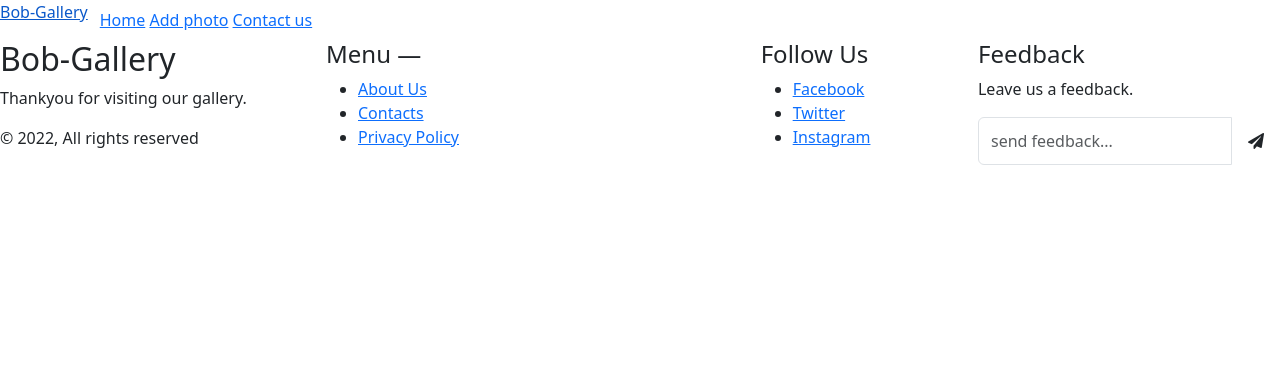
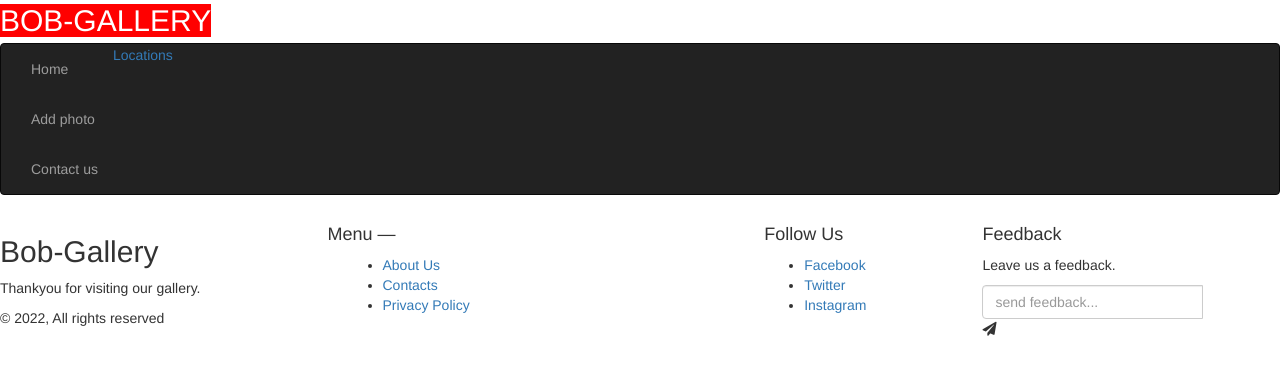
Before and after one commit to CodeRichBob/Bob-Gallery, a Django app: template photos/templates/photos/base.html in a window 1280 px wide. Shown: the top 375 px of the page. Run offline with Django 3.2, Linux system fonts and the light colour scheme; the template is opened without the code that fills it, so the values that code supplies are empty; some libraries are stand-ins or nearby versions.

Commit message:
add styling

```diff
--- a/photos/templates/photos/base.html
+++ b/photos/templates/photos/base.html
@@ -1,4 +1,4 @@
-{% load bootstrap5 %}
+{% load bootstrap3 %}
 {% load static%}
 
 <!DOCTYPE html>
--- /dev/null
+++ b/static/css/style.css
@@ -0,0 +1,51 @@
+.bobg{
+    font-size: 3rem;
+    color: #fff;
+    text-transform: uppercase;
+    text-decoration:none ;
+    transition: .5s color ease-in-out;
+    background-color: red;
+
+  }
+  .bobg:hover{
+    transform: translateZ(0);
+    transition-duration: .5s;
+    transition-property:transform;
+    color: rgba(255,255,255,0.60);
+
+  }
+
+  .hoverable{
+    display:inline-block;
+    backface-visibility: hidden;
+    vertical-align: middle;
+    position:relative;
+    box-shadow: 0 0 1px rgba(0,0,0,0);
+    transform: translateZ(0);
+    transition-duration: .3s;
+    transition-property:transform;
+  }
+
+  .hoverable:before{
+    position:absolute;
+    pointer-events: none;
+    z-index:-1;
+    content: '';
+    top: 100%;
+    left: 5%;
+    height:10px;
+    width:90%;
+    opacity:0;
+    background: -webkit-radial-gradient(center, ellipse, rgba(255, 255, 255, 0.35) 0%, rgba(255, 255, 255, 0) 80%);
+    background: radial-gradient(ellipse at center, rgba(255, 255, 255, 0.35) 0%, rgba(255, 255, 255, 0) 80%);
+    transition-duration: 0.3s;
+    transition-property: transform, opacity;
+  }
+
+  .hoverable:hover, .hoverable:active, .hoverable:focus{
+    transform: translateY(-5px);
+  }
+  .hoverable:hover:before, .hoverable:active:before, .hoverable:focus:before{
+    opacity: 1;
+    transform: translateY(-5px);
+  }
```
Also changed, not shown: galleryapp/settings.py (+9 -9 lines), 2 other files.
